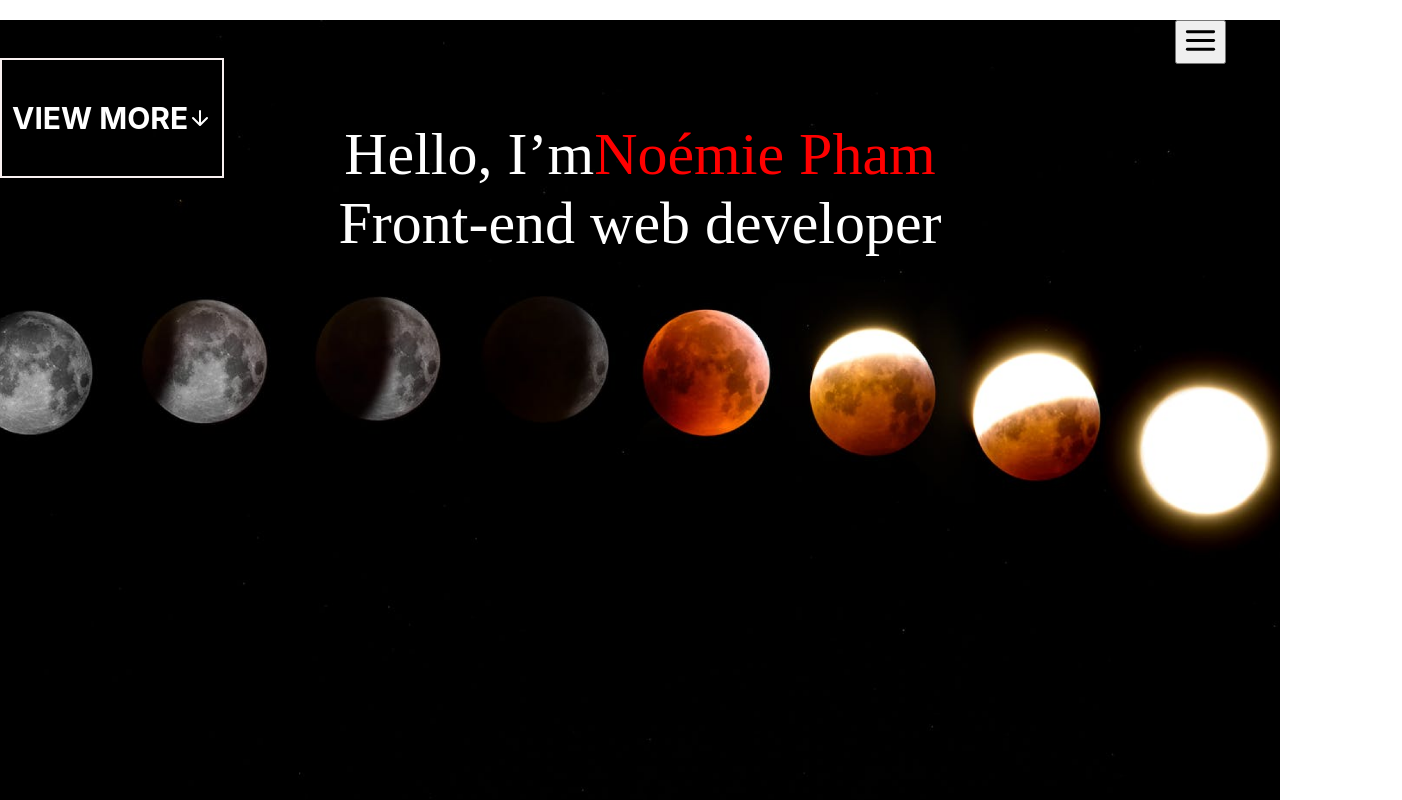
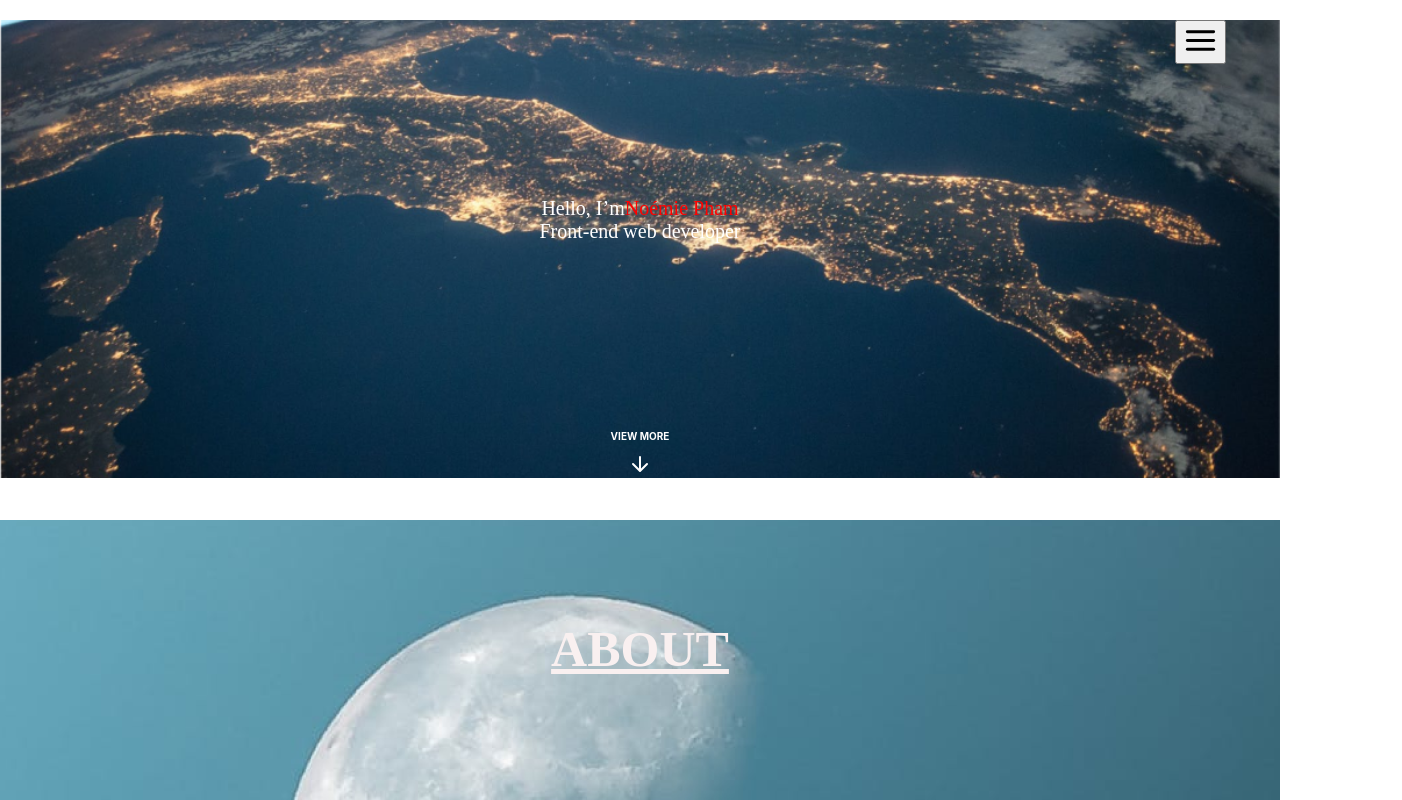
Before and after one commit to noemiepham/Porfolio, a React (Create React App) app: page / in a window 1280 px wide. Shown: the top 800 px of the page, 1402 px wide, since content can reach past the window. Built offline with nearby package versions, Linux system fonts and the light colour scheme.

Commit message:
update git push

```diff
--- a/package.json
+++ b/package.json
@@ -8,6 +8,7 @@
     "@testing-library/user-event": "^12.8.3",
     "react": "^17.0.2",
     "react-dom": "^17.0.2",
+    "react-router-dom": "^5.2.0",
     "react-scripts": "4.0.3",
     "web-vitals": "^1.1.2"
   },
--- a/public/index.html
+++ b/public/index.html
@@ -5,6 +5,7 @@
     <link rel="icon" href="%PUBLIC_URL%/favicon.ico" />
     <meta name="viewport" content="width=device-width, initial-scale=1" />
     <meta name="theme-color" content="#000000" />
+    <meta name="viewport" content="width=device-width, initial-scale=1">
     <meta
       name="description"
       content="Web site created using create-react-app"
--- a/src/App.css
+++ b/src/App.css
@@ -1,19 +1,51 @@
+.overflow-wrap  {
+  overflow-x: hidden;
+}
+
 #home-background {
-  background: url(./photoCV/homebackgroun.png) center center/cover;
-  height: 100vh;
-  width: 100vw;
+  background: url(./photoCV/earnnight.png) center center/cover;
+  width: 100%;
   z-index: 1;
   left: 0;
+  display: flex;
+  flex-direction: column;
+  justify-content: center;
+  align-items: center;
 }
+@media (min-width :320px) {
+  .text{
+    width:320px;
+    height:400px ;
+    display: flex;
+  flex-direction: column;
+  justify-content: center;
+  align-items: center;
+
+  }
+ }
+
 /* text of homepage  */
+.flex {
+  display: flex;
+  justify-content: center;
+  align-items: center;
+
+}
 .text {
-  font-size: 60px;
+  font-size: 100px;
   font-family: cursive;
   text-decoration: white;
   color: white;
-  padding-top: 100px;
+
 
 }
+@media (min-width :320px) {
+  .text{
+    width:50%;
+    font-size: 20px;
+
+  }
+ }
 .text span {
   color: red;
 }
@@ -22,21 +54,24 @@
   justify-content: center;
 }
 /* button view more and arrowdown */
-.flex-wrap-viewbox {
+/* .flex-wrap-viewbox {
   display: flex;
   justify-content: center;
-}
+} */
 .viewbox {
   border: 2px solid #f9f0f0;
-  display: inline-flex;
   font-size: 30px;
   font-weight: bold;
   color: white;
-  align-items: center;
-  padding: 10px;
-  position:absolute;
-  margin-top:-200px;
+  text-align: center;
 }
+@media (min-width :320px) {
+  .viewbox{
+    width:50%;
+    font-size: 10px;
+    border: none;
+  }
+ }
 /* button click menu hide and show */
 .button-icon {
   width: 100px;
@@ -82,17 +117,26 @@ header { /* make button icon left of page */
 .circle {
       background-image: url(./photoCV/aubout-circle.png);
       clip-path: circle(50%);
-      Width : 300px;
-      Height :  300px;
+      Width : 200px;
+      Height :  200px;
       Top :  150 px;
       Left : 500px;
       animation: rotateMe 3s linear infinite;
 }
+
+
 .circle-flex {
   display: flex;
+  flex-wrap: wrap;
   justify-content: space-between;
   margin:   150px;
 }
+@media (min-width :320px) {
+  .circle-flex{
+
+
+  }
+ }
 .circle-flex span{
   font-size: 30px;
   font-weight: bold;
@@ -215,8 +259,6 @@ div.photo-cv {
 .projet-content p {
   display: flex;
   justify-content: center;
-  font-size: 30px;
-
 
 }
 div.projet-photo {
@@ -224,11 +266,57 @@ div.projet-photo {
   height: 400px;
  /*  background-image: url("./photoCV/css.png");  */
   margin: 20px;
-  border: 1px solid black;
-
+  border: 1px solid rgb(247, 241, 241);
+  position: relative;
+  box-shadow: 1px 5px 5px white;
 }
 .projet-photo  img {
   width: 100%;
+}
+.projet-photo .layer1 {
+  width: 400px;
+  height: 400px;
+
+}
+.projet-photo .layer2 {
+  width: 400px;
+  height: 400px;
+  background-color: black;
+  opacity: 0;
+  position: absolute;
+  top:0;
+  left:0;
+  transition: 0.4s;
+}
+.projet-photo:hover .layer2 {
+  width: 400px;
+  height: 400px;
+  background-color: black;
+  opacity: 0.6;
+  position: absolute;
+  top:0;
+  left:0;
+  transition: 0.4s;
+}
+
+.projet-photo .layer3 {
+  color:rgb(14, 13, 13);
+  top: 147px;;
+  left: 147px;
+  transition: 0.4s;
+  transform:scale(0);
+  position: absolute;
+
+}
+
+.projet-photo:hover .layer3 {
+  color:rgb(14, 13, 13);
+  top: 147px;;
+  left: 147px;
+  position: absolute;
+  transition: 0.4s;
+  opacity: O.6;
+  transform: scale(1);
 }
 /* CONTACT */
 .Contact {
--- a/src/App.js
+++ b/src/App.js
@@ -6,6 +6,8 @@ import Projetsource from './Components/Projet/Projetsource'
 import Contact from './Components/Contact'
 import Menu from './Components/Menu'
 import { useState } from 'react';
+import Myrouter from './Components/Myrouter';
+
 function App() {
   const [showmenu, setShowmenu] = useState("hide")
   return (
@@ -28,6 +30,7 @@ function App() {
             </div>
 
           </header>
+              <Myrouter/>
 
             <Home />
 
```
Also changed, not shown: 1 other file (tests, documents, lock files or other folders).
